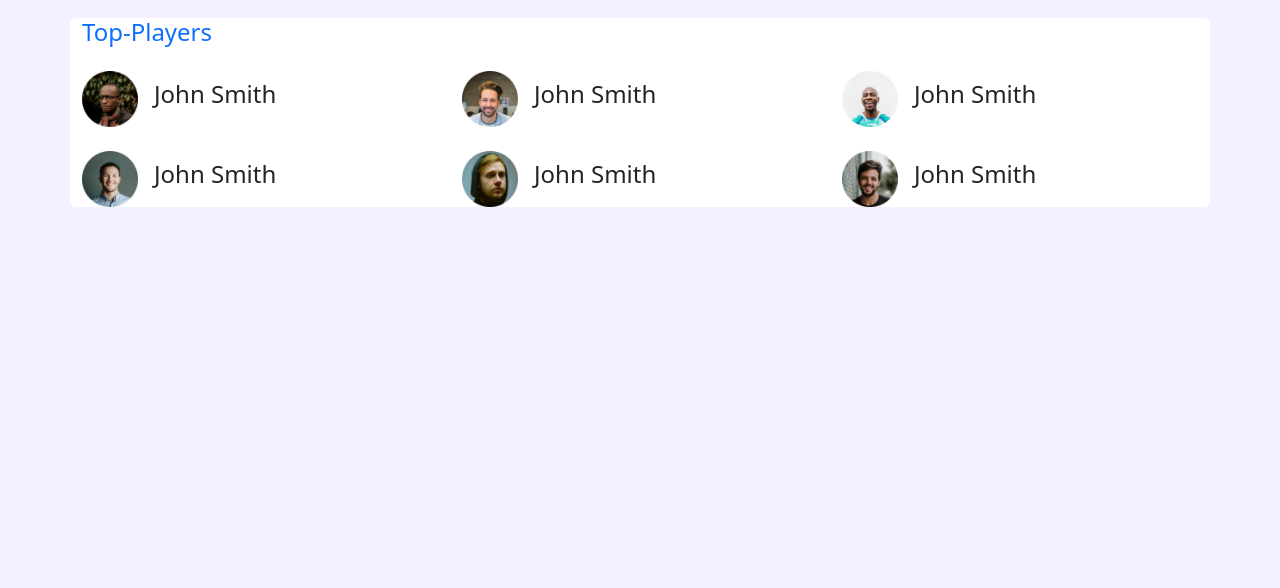
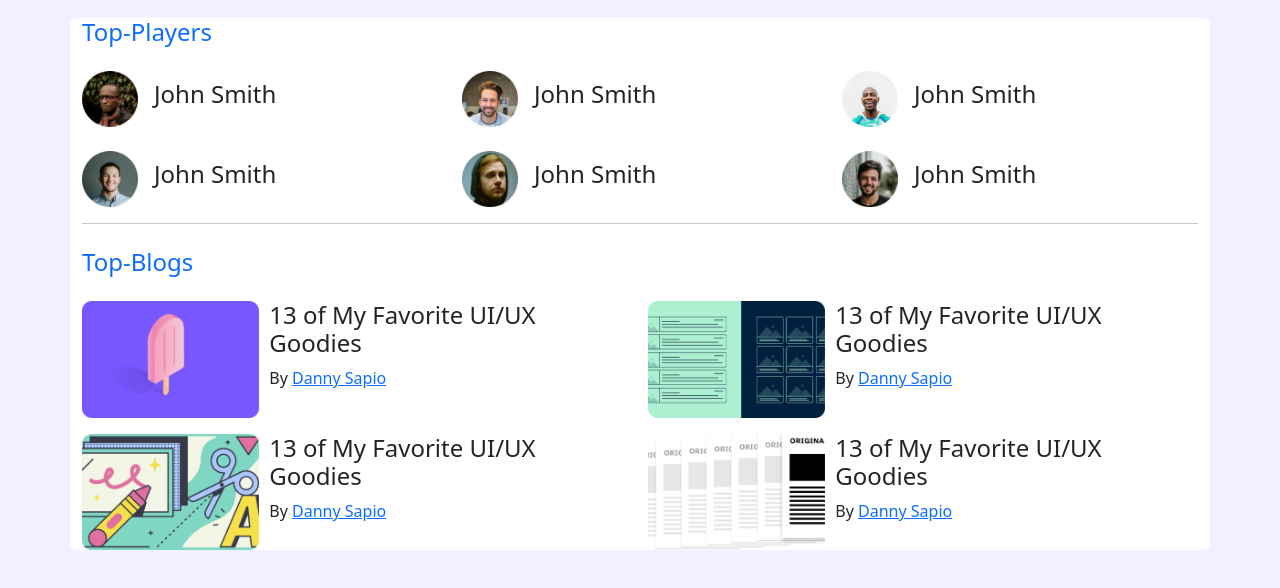
Before and after one commit to almahfuzhossen/Leader-Board-Implement-Bootstrap, a plain HTML site: page index.html in a window 1280 px wide. Shown: the part 90-678 px from the top of the page. Drawn offline with nearby package versions, Linux system fonts and the light colour scheme.

Commit message:
blogs section

```diff
--- a/index.html
+++ b/index.html
@@ -72,6 +72,60 @@
           </div>
         </div>
     </div>
+    <hr>
+    <div>
+        <h4 class="text-primary my-4">
+            Top-Blogs
+        </h4>
+        <div class="row g-3">
+            <div class=" col-md-12 col-lg-6 d-flex">
+                <div class="row">
+                   <div class="col-12 col-md-4">
+                    <img width="177px" src="Assets/Mask Group.png" alt="">
+                   </div>
+                    <div class=" col-12 ps-2 col-md-6">
+                    <h4>13 of My Favorite UI/UX Goodies</h4>
+                    <p>By <a href="">Danny Sapio</a></p>
+                </div>
+                </div>
+            </div>
+            <div class="col-md-12 col-lg-6 d-flex">
+                <div class="row">
+                    <div class="col-12 col-md-4">
+                     <img width="177px" src="Assets/Mask Group-1.png" alt="">
+                    </div>
+                     <div class=" col-12 ps-2 col-md-6">
+                     <h4>13 of My Favorite UI/UX Goodies</h4>
+                     <p>By <a href="">Danny Sapio</a></p>
+                     </div>
+                 </div>
+
+        </div>
+            <div class="col-md-12 col-lg-6 d-flex">
+                <div class="row">
+                    <div class="col-12 col-md-4">
+                     <img width="177px" src="Assets/Mask Group-5.png" alt="">
+                    </div>
+                     <div class=" col-12 ps-2 col-md-6">
+                     <h4>13 of My Favorite UI/UX Goodies</h4>
+                     <p>By <a href="">Danny Sapio</a></p>
+                     </div>
+                 </div>
+
+        </div>
+            <div class="col-md-12 col-lg-6 d-flex">
+                <div class="row">
+                    <div class="col-12 col-md-4">
+                     <img width="177px" src="Assets/Mask Group-2.png" alt="">
+                    </div>
+                     <div class=" col-12 ps-2 col-md-6">
+                     <h4>13 of My Favorite UI/UX Goodies</h4>
+                     <p>By <a href="">Danny Sapio</a></p>
+                     </div>
+                 </div>
+
+        </div>
+    </div>
  </section>
 </main>
 <footer>
```
